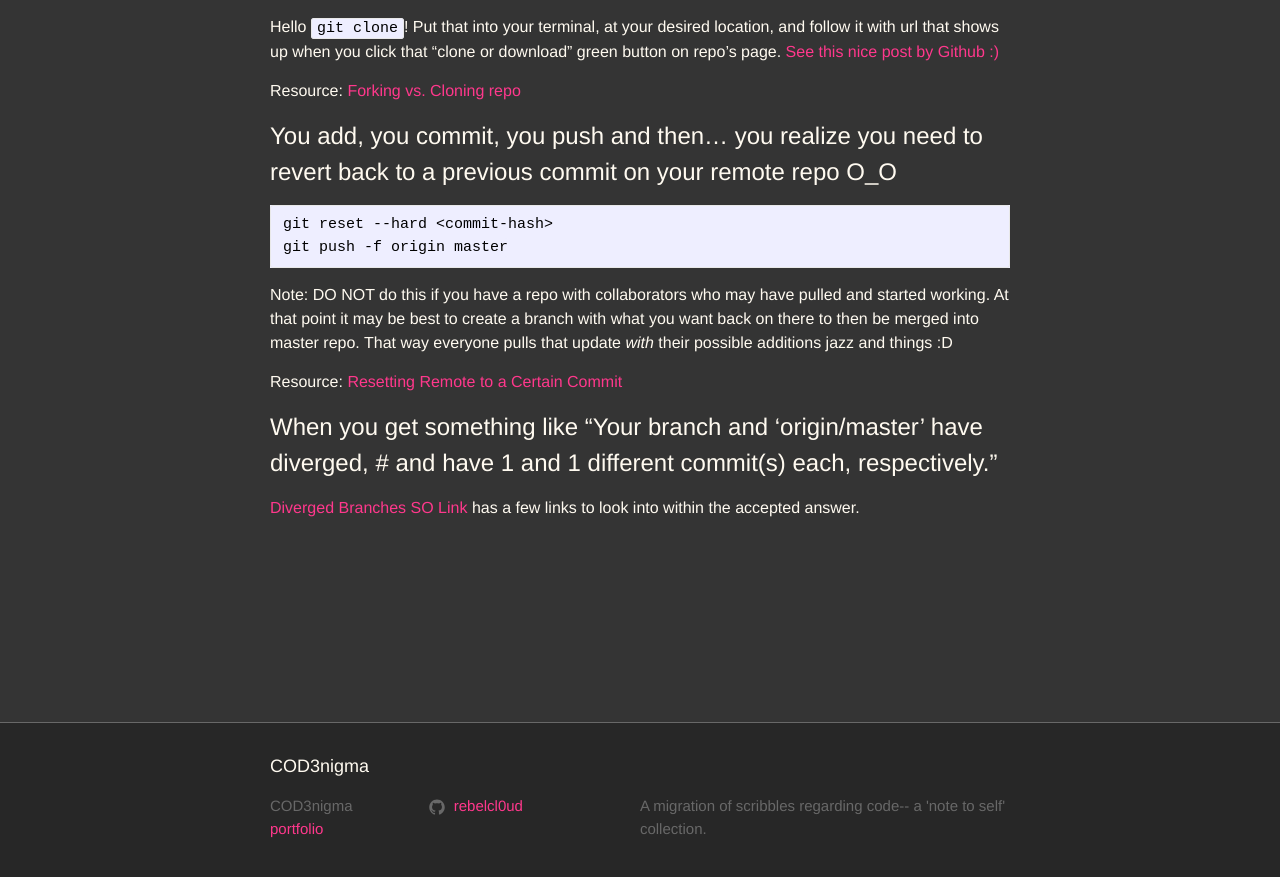
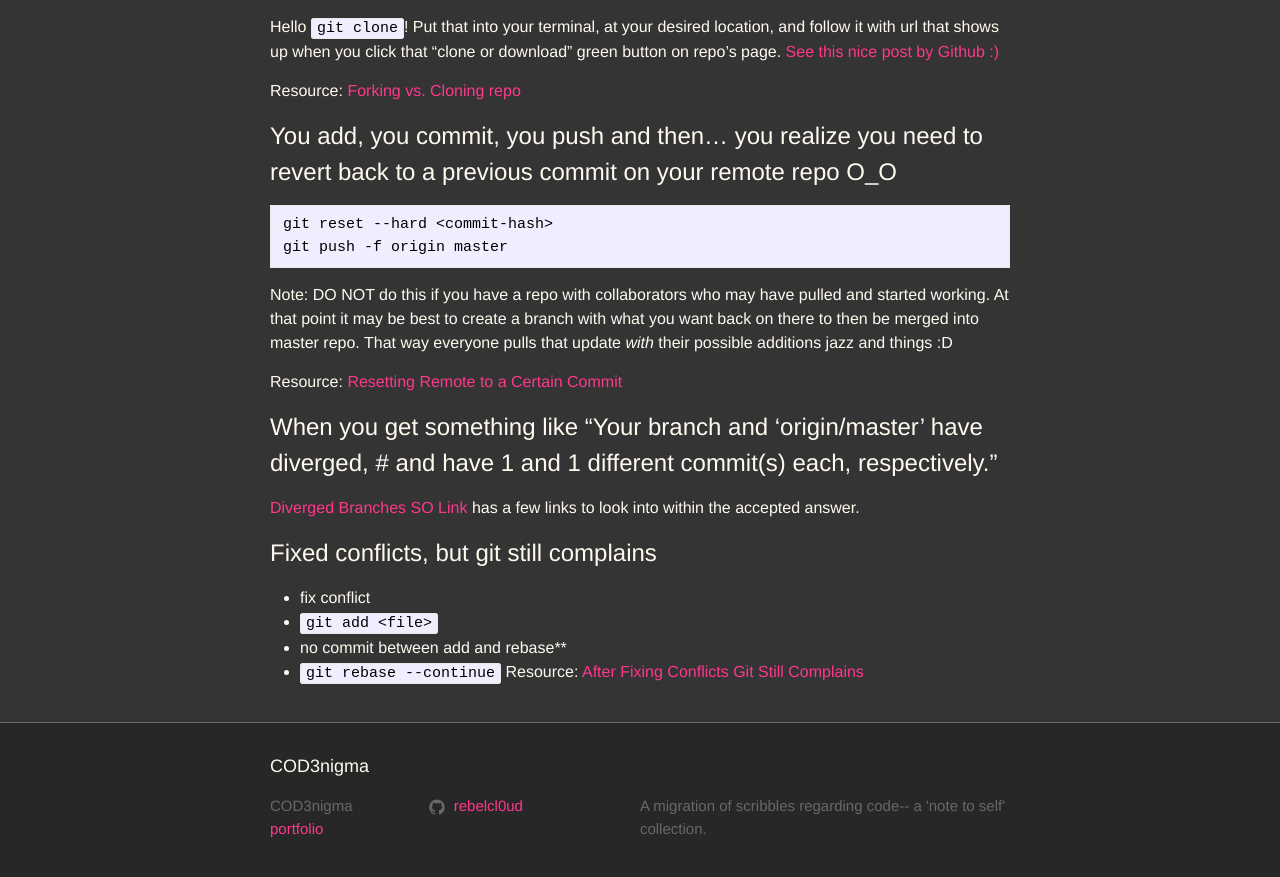
Before and after one commit to rebelcl0ud/blog, a Jekyll site: the page built from _posts/2017-06-19-[06]-git-it-done.markdown, in a window 1280 px wide and 900 px high, scrolled down 2852 px. Shown: the top 877 px of the window. Built offline with Jekyll 4.4.1, drawn with Linux system fonts in a browser that asks for light colours.

Commit message:
add: SO resource regarding fixed conflicts/ git errors

```diff
--- a/_posts/2017-06-19-[06]-git-it-done.markdown
+++ b/_posts/2017-06-19-[06]-git-it-done.markdown
@@ -121,3 +121,10 @@ Resource: [Resetting Remote to a Certain Commit](https://stackoverflow.com/quest
 # When you get something like "Your branch and 'origin/master' have diverged, # and have 1 and 1 different commit(s) each, respectively."
 
 [Diverged Branches SO Link](https://stackoverflow.com/questions/2452226/master-branch-and-origin-master-have-diverged-how-to-undiverge-branches) has a few links to look into within the accepted answer.
+
+# Fixed conflicts, but git still complains
+ - fix conflict
+ - `git add <file>`
+ - no commit between add and rebase**
+ - `git rebase --continue`
+Resource: [After Fixing Conflicts Git Still Complains](https://stackoverflow.com/questions/3611260/after-fixing-conflicts-git-still-complains)
```
